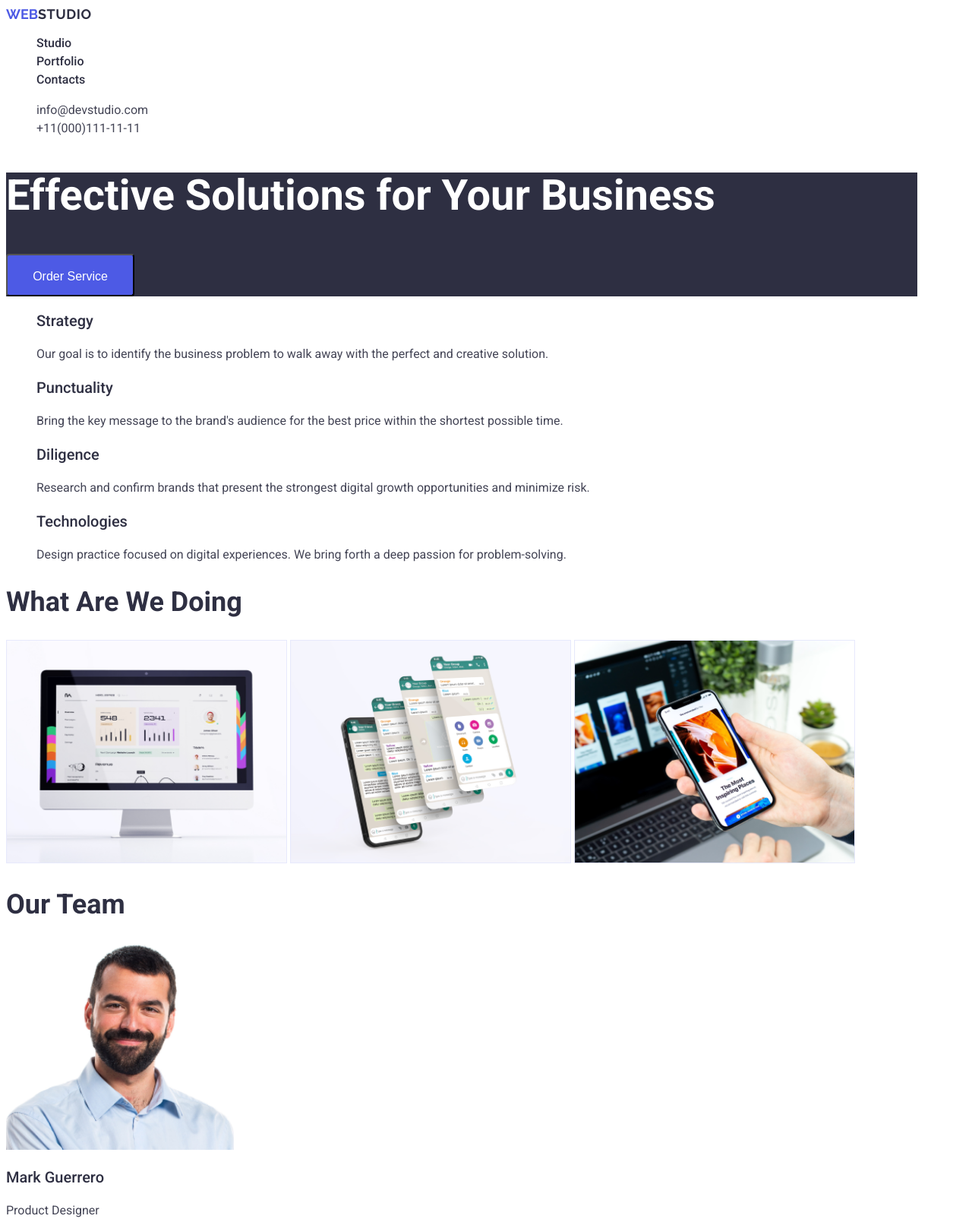
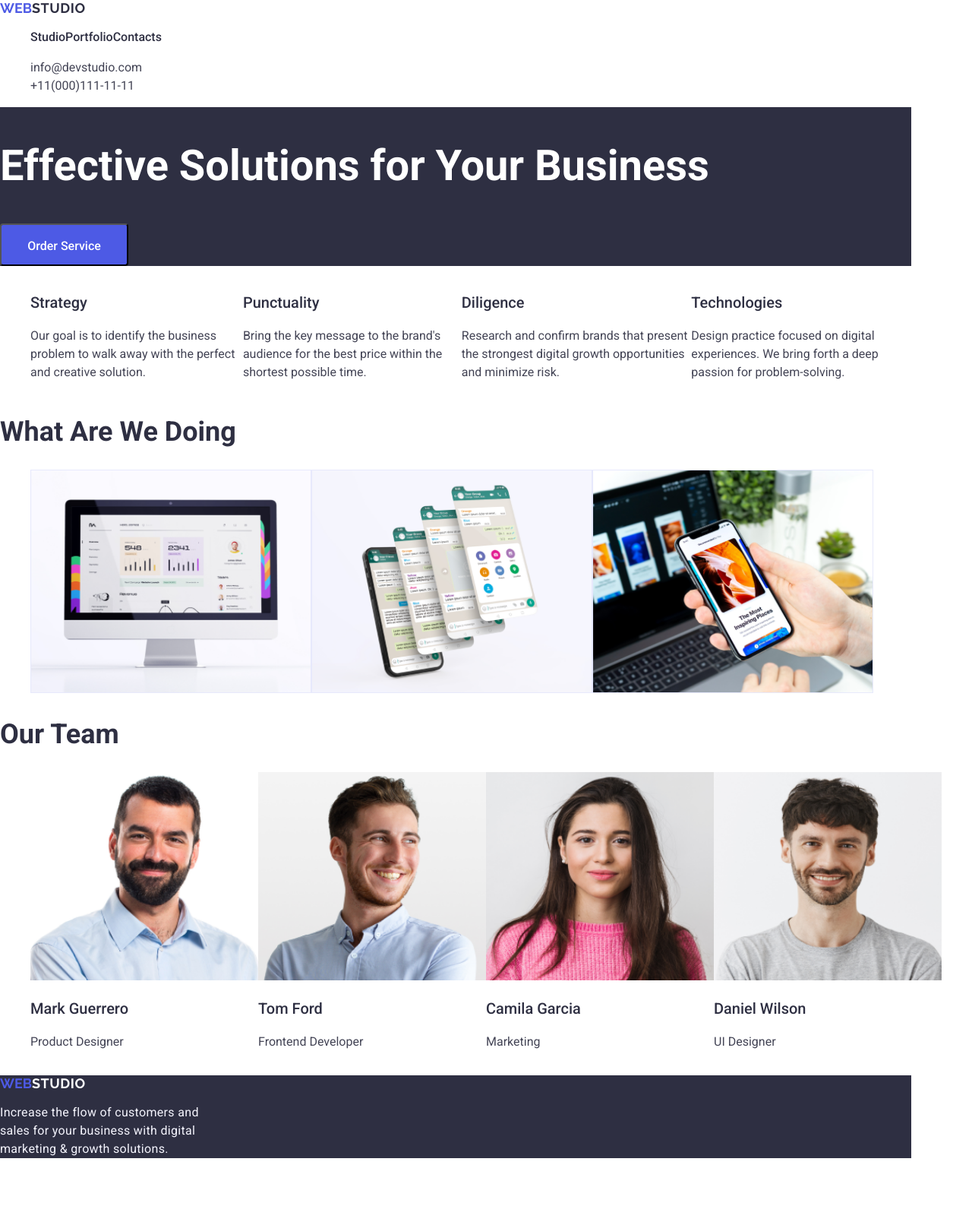
Before and after one commit to DanutV/goit-markup-hw-03, a plain HTML site: page index.html in a window 1280 px wide. Shown: the top 1608 px of the page at 76% size. After the commit the page ends 1540 px from the top, so only its background shows below. Drawn offline with Linux system fonts and the light colour scheme.

Commit message:
lucrare pe flexbox - try-1
Incercare de lucru pe flexbox

```diff
--- a/CSS/index.css
+++ b/CSS/index.css
@@ -10,12 +10,15 @@
     sans-serif;
 }
 
+
+/* General settings of all elements */
 *{
     body {
         font-family: var(--text-font-family);
         color: var(--primary-color);
     }
 }
+
 
 ul {
     list-style-type: none;
@@ -24,10 +27,25 @@ ul {
 .global-header .main-nav a{
     text-decoration: none;
 }
-
 .container {
     width: 1200px;
 }
+.secition {
+    display: flex;
+    padding: 94px;
+}
+
+.global-header {
+    display: flex;
+}
+
+.link-color {
+    display: flex;
+}
+
+
+
+
 /* Information of logo WEB */
 .logo::before{
     content:"WEB";
@@ -47,7 +65,10 @@ ul {
     text-transform: uppercase;
     color: var(--secondary-color);
 }
-
+.logo, .atribut-logo a{
+    text-decoration: none;
+}
+/* Information about link */
 .global-header .link-color a{
     font-weight: 500;
     font-size: 16px;
@@ -58,11 +79,13 @@ ul {
     color: var(--visited-links);
 }
 
+/* Information about contacts data */
 .global-header .contacts-data a{
     font-size: 16px;
     line-height: 1.5em;
     text-decoration: none;
     color: var(--primary-color);
+
 }
 .hover-link:hover a {
     color: var(--hover-color);
@@ -71,12 +94,15 @@ ul {
 /* Information about Hero Section */
 .hero-section{
     background-color: var(--secondary-color);
+    width: 1200px;
+    display: flex;
 }
 .hero-title {
     font-weight: 700;
     font-size: 56px;
     line-height: 1.07143em;
     color: #fff;
+
 }
 /* Information about button service */
 .btn-service {
@@ -99,23 +125,36 @@ ul {
     background-color: var(--button-background-color);
 }
 /* Information about What are We Doing */
-.feature-section {
+.feature-title {
     font-weight: 500;
     font-size: 20px;
     line-height: 1.2em;
     color: var(--secondary-color);
 }
-.feature-section-information {
+.feature-title-information {
     font-size: 16px;
     line-height: 1.5em;
 }
+
+.feature-list {
+    display: flex;
+}
+
 .second-title {
     font-weight: 700;
     font-size: 36px;
     line-height: 1.11111em;
     color: var(--secondary-color);
 }
+
+.section-about-doing-list {
+    display: flex;
+}
 /* Information about Our Team */
+
+.section-our-team-list {
+    display: flex;
+}
 .team-name {
     font-weight: 500;
     font-size: 20px;
@@ -134,6 +173,7 @@ ul {
 
 .footer-section {
     background-color: var(--secondary-color);
+    width: 1200px;
 }
 
 .footer-logo::after {
--- /dev/null
+++ b/CSS/modern-normalize.css
@@ -0,0 +1,293 @@
+/*! modern-normalize v2.0.0 | MIT License | https://github.com/sindresorhus/modern-normalize */
+
+/*
+Document
+========
+*/
+
+/**
+Use a better box model (opinionated).
+*/
+
+*,
+::before,
+::after {
+    box-sizing: border-box;
+}
+
+html {
+    /* Improve consistency of default fonts in all browsers. (https://github.com/sindresorhus/modern-normalize/issues/3) */
+    font-family:
+        system-ui,
+        'Segoe UI',
+        Roboto,
+        Helvetica,
+        Arial,
+        sans-serif,
+        'Apple Color Emoji',
+        'Segoe UI Emoji';
+    line-height: 1.15;
+    /* 1. Correct the line height in all browsers. */
+    -webkit-text-size-adjust: 100%;
+    /* 2. Prevent adjustments of font size after orientation changes in iOS. */
+    -moz-tab-size: 4;
+    /* 3. Use a more readable tab size (opinionated). */
+    tab-size: 4;
+    /* 3 */
+}
+
+/*
+Sections
+========
+*/
+
+body {
+    margin: 0;
+    /* Remove the margin in all browsers. */
+}
+
+/*
+Grouping content
+================
+*/
+
+/**
+1. Add the correct height in Firefox.
+2. Correct the inheritance of border color in Firefox. (https://bugzilla.mozilla.org/show_bug.cgi?id=190655)
+*/
+
+hr {
+    height: 0;
+    /* 1 */
+    color: inherit;
+    /* 2 */
+}
+
+/*
+Text-level semantics
+====================
+*/
+
+/**
+Add the correct text decoration in Chrome, Edge, and Safari.
+*/
+
+abbr[title] {
+    text-decoration: underline dotted;
+}
+
+/**
+Add the correct font weight in Edge and Safari.
+*/
+
+b,
+strong {
+    font-weight: bolder;
+}
+
+/**
+1. Improve consistency of default fonts in all browsers. (https://github.com/sindresorhus/modern-normalize/issues/3)
+2. Correct the odd 'em' font sizing in all browsers.
+*/
+
+code,
+kbd,
+samp,
+pre {
+    font-family:
+        ui-monospace,
+        SFMono-Regular,
+        Consolas,
+        'Liberation Mono',
+        Menlo,
+        monospace;
+    /* 1 */
+    font-size: 1em;
+    /* 2 */
+}
+
+/**
+Add the correct font size in all browsers.
+*/
+
+small {
+    font-size: 80%;
+}
+
+/**
+Prevent 'sub' and 'sup' elements from affecting the line height in all browsers.
+*/
+
+sub,
+sup {
+    font-size: 75%;
+    line-height: 0;
+    position: relative;
+    vertical-align: baseline;
+}
+
+sub {
+    bottom: -0.25em;
+}
+
+sup {
+    top: -0.5em;
+}
+
+/*
+Tabular data
+============
+*/
+
+/**
+1. Remove text indentation from table contents in Chrome and Safari. (https://bugs.chromium.org/p/chromium/issues/detail?id=999088, https://bugs.webkit.org/show_bug.cgi?id=201297)
+2. Correct table border color inheritance in Chrome and Safari. (https://bugs.chromium.org/p/chromium/issues/detail?id=935729, https://bugs.webkit.org/show_bug.cgi?id=195016)
+*/
+
+table {
+    text-indent: 0;
+    /* 1 */
+    border-color: inherit;
+    /* 2 */
+}
+
+/*
+Forms
+=====
+*/
+
+/**
+1. Change the font styles in all browsers.
+2. Remove the margin in Firefox and Safari.
+*/
+
+button,
+input,
+optgroup,
+select,
+textarea {
+    font-family: inherit;
+    /* 1 */
+    font-size: 100%;
+    /* 1 */
+    line-height: 1.15;
+    /* 1 */
+    margin: 0;
+    /* 2 */
+}
+
+/**
+Remove the inheritance of text transform in Edge and Firefox.
+*/
+
+button,
+select {
+    text-transform: none;
+}
+
+/**
+Correct the inability to style clickable types in iOS and Safari.
+*/
+
+button,
+[type='button'],
+[type='reset'],
+[type='submit'] {
+    -webkit-appearance: button;
+}
+
+/**
+Remove the inner border and padding in Firefox.
+*/
+
+::-moz-focus-inner {
+    border-style: none;
+    padding: 0;
+}
+
+/**
+Restore the focus styles unset by the previous rule.
+*/
+
+:-moz-focusring {
+    outline: 1px dotted ButtonText;
+}
+
+/**
+Remove the additional ':invalid' styles in Firefox.
+See: https://github.com/mozilla/gecko-dev/blob/2f9eacd9d3d995c937b4251a5557d95d494c9be1/layout/style/res/forms.css#L728-L737
+*/
+
+:-moz-ui-invalid {
+    box-shadow: none;
+}
+
+/**
+Remove the padding so developers are not caught out when they zero out 'fieldset' elements in all browsers.
+*/
+
+legend {
+    padding: 0;
+}
+
+/**
+Add the correct vertical alignment in Chrome and Firefox.
+*/
+
+progress {
+    vertical-align: baseline;
+}
+
+/**
+Correct the cursor style of increment and decrement buttons in Safari.
+*/
+
+::-webkit-inner-spin-button,
+::-webkit-outer-spin-button {
+    height: auto;
+}
+
+/**
+1. Correct the odd appearance in Chrome and Safari.
+2. Correct the outline style in Safari.
+*/
+
+[type='search'] {
+    -webkit-appearance: textfield;
+    /* 1 */
+    outline-offset: -2px;
+    /* 2 */
+}
+
+/**
+Remove the inner padding in Chrome and Safari on macOS.
+*/
+
+::-webkit-search-decoration {
+    -webkit-appearance: none;
+}
+
+/**
+1. Correct the inability to style clickable types in iOS and Safari.
+2. Change font properties to 'inherit' in Safari.
+*/
+
+::-webkit-file-upload-button {
+    -webkit-appearance: button;
+    /* 1 */
+    font: inherit;
+    /* 2 */
+}
+
+/*
+Interactive
+===========
+*/
+
+/*
+Add the correct display in Chrome and Safari.
+*/
+
+summary {
+    display: list-item;
+}
--- a/CSS/portfolio.css
+++ b/CSS/portfolio.css
@@ -19,13 +19,24 @@
 ul {
     list-style-type: none;
 }
-
+/* General settings */
 .global-header .main-nav a {
     text-decoration: none;
 }
-
 .container {
     width: 1200px;
+}
+.section {
+    display: flex;
+}
+.project-card-list {
+    display: flex;
+}
+.global-header {
+    display: flex;
+}
+.link-color{
+    display: flex;
 }
 
 /* Information about Logo */
@@ -45,6 +56,10 @@ ul {
     letter-spacing: 0.03em;
     text-transform: uppercase;
     color: var(--secondary-color);
+}
+.logo,
+.atribut-logo a {
+    text-decoration: none;
 }
 
 /* Information about links */
@@ -94,6 +109,10 @@ ul {
     color: #fff;
     outline-color: transparent;
 }
+.button-list {
+    display: flex;
+    justify-content: center;
+}
 
 /* Information about Cards */
 .project-card {
@@ -122,6 +141,7 @@ ul {
 .footer-section-portfolio {
     background: #2e2f42;
 }
+/* Information about logo in footer */
 .footer-logo::after{
     content: "STUDIO";
     color: #fff;
@@ -139,6 +159,8 @@ ul {
     text-transform: uppercase;
     color: #fff;
 }
+
+/* Information about footer desscription */
 .footer-description {
     font-size: 16px;
     line-height: 1.5;
--- a/index.html
+++ b/index.html
@@ -10,17 +10,20 @@
       href="https://fonts.googleapis.com/css2?family=Raleway:ital,wght@0,700;1,700&family=Roboto:ital,wght@0,400;0,500;0,700;0,900;1,400;1,500;1,700;1,900&display=swap"
       rel="stylesheet"
     />
+    <link rel="stylesheet" href="./CSS/modern-normalize.css" />
     <link rel="stylesheet" href="./CSS/index.css" />
   </head>
 
-  <body class="container">
+  <body>
     <header class="global-header">
-      <!-- Information about Nav Bar -->
-      <nav class="main-nav">
+      <section class="section">
+        <div class="container">
           <!-- Logo design -->
           <a href="index.html" class="logo"
             ><span class="atribut-logo">STUDIO</span></a
           >
+          <!-- Information about Nav Bar -->
+          <nav class="main-nav">
             <!-- Information about links -->
             <ul class="link-color">
               <li><a href="index.html">Studio</a></li>
@@ -37,76 +40,95 @@
               <a href="tel:+11(000)111-11-11">+11(000)111-11-11</a>
             </li>
           </ul>
+        </div>
+      </section>
     </header>
 
     <!-- Main content-->
     <main>
       <!-- Information about Hero Section -->
       <section class="hero-section">
+        <div class="container">
           <h1 class="hero-title">Effective Solutions for Your Business</h1>
           <button type="button" class="btn-service">Order Service</button>
+        </div>
       </section>
 
       <!--Information about section 1-->
-      <section>
-        <ul>
+      <section class="section">
+        <div class="container">
+          <ul class="feature-list">
             <li>
-            <h3 class="feature-section">Strategy</h3>
-            <p class="feature-section-information">
-              Our goal is to identify the business problem to walk away with the
-              perfect and creative solution.
+              <h3 class="feature-title">Strategy</h3>
+              <p class="feature-title-information">
+                Our goal is to identify the business problem to walk away with
+                the perfect and creative solution.
               </p>
             </li>
             <li>
-            <h3 class="feature-section">Punctuality</h3>
-            <p class="feature-section-information">
+              <h3 class="feature-title">Punctuality</h3>
+              <p class="feature-title-information">
                 Bring the key message to the brand's audience for the best price
                 within the shortest possible time.
               </p>
             </li>
             <li>
-            <h3 class="feature-section">Diligence</h3>
-            <p class="feature-section-information">
+              <h3 class="feature-title">Diligence</h3>
+              <p class="feature-title-information">
                 Research and confirm brands that present the strongest digital
                 growth opportunities and minimize risk.
               </p>
             </li>
             <li>
-            <h3 class="feature-section">Technologies</h3>
-            <p class="feature-section-information">
+              <h3 class="feature-title">Technologies</h3>
+              <p class="feature-title-information">
                 Design practice focused on digital experiences. We bring forth a
                 deep passion for problem-solving.
               </p>
             </li>
           </ul>
+        </div>
       </section>
       <!--Information about Section 2-->
-      <section>
+      <section class="section">
+        <div class="container">
           <h2 class="second-title">What Are We Doing</h2>
+          <ul class="section-about-doing-list">
+            <li>
               <img
                 src="images/Section_2/img_1.png"
                 alt="Monitor"
                 width="370"
                 height="294"
               />
+            </li>
+            <li>
               <img
                 src="images/Section_2/img_2.png"
                 alt="Ecran telefon"
                 width="370"
                 height="294"
               />
+            </li>
+            <li>
               <img
                 src="images/Section_2/img_3.png"
                 alt="Telefon in mana"
                 width="370"
                 height="294"
               />
+            </li>
+          </ul>
+        </div>
       </section>
-      <!--Information about section 3-->
-      <section>
+      <!--Information about section 3 Our Team-->
+      <section class="section">
+        <div class="container">
           <h2 class="second-title">Our Team</h2>
+
+          <ul class="section-our-team-list">
             <!-- Information about Card 1 -->
-        <div>
+            <li>
               <img
                 src="images/Section_3/img_1.png"
                 alt="Product designer image"
@@ -115,9 +137,9 @@
               />
               <h3 class="team-name">Mark Guerrero</h3>
               <p class="job-team">Product Designer</p>
-        </div>
+            </li>
             <!-- Information about Card 2 -->
-        <div>
+            <li>
               <img
                 src="images/Section_3/img_2.png"
                 alt="Frontend Developer image"
@@ -126,9 +148,9 @@
               />
               <h3 class="team-name">Tom Ford</h3>
               <p class="job-team">Frontend Developer</p>
-        </div>
+            </li>
             <!-- Information about Card 3 -->
-        <div>
+            <li>
               <img
                 src="images/Section_3/img_3.png"
                 alt="Marketing image"
@@ -137,9 +159,10 @@
               />
               <h3 class="team-name">Camila Garcia</h3>
               <p class="job-team">Marketing</p>
-        </div>
+            </li>
+
             <!-- Information about Card 4 -->
-        <div>
+            <li>
               <img
                 src="images/Section_3/img_4.png"
                 alt="UI designer image"
@@ -148,12 +171,15 @@
               />
               <h3 class="team-name">Daniel Wilson</h3>
               <p class="job-team">UI Designer</p>
+            </li>
+          </ul>
         </div>
       </section>
     </main>
     <!--Footer information-->
     <footer class="footer-section">
-      <section>
+      <section class="section">
+        <div class="container">
           <a href="index.html" class="logo"
             ><span class="footer-logo-studio">STUDIO</span></a
           >
@@ -162,6 +188,7 @@
             sales for your business with digital <br />
             marketing & growth solutions.
           </p>
+        </div>
       </section>
     </footer>
   </body>
```
Also changed, not shown: portfolio.html (+27 -12 lines). Lines whose indentation alone changed are shown as unchanged.
